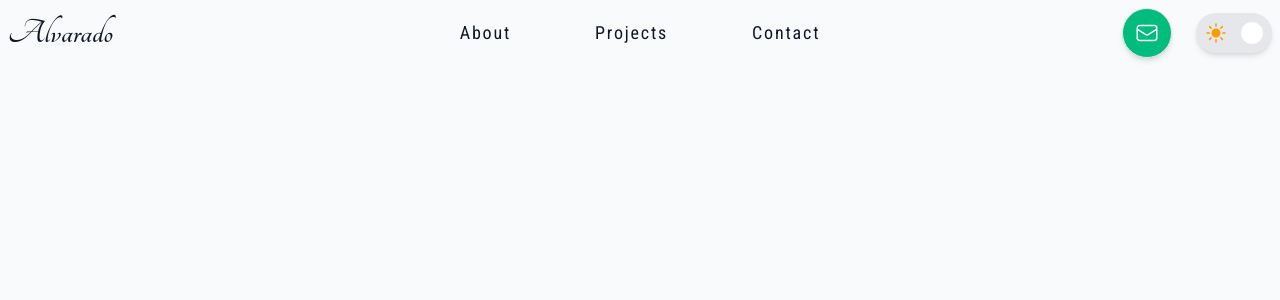
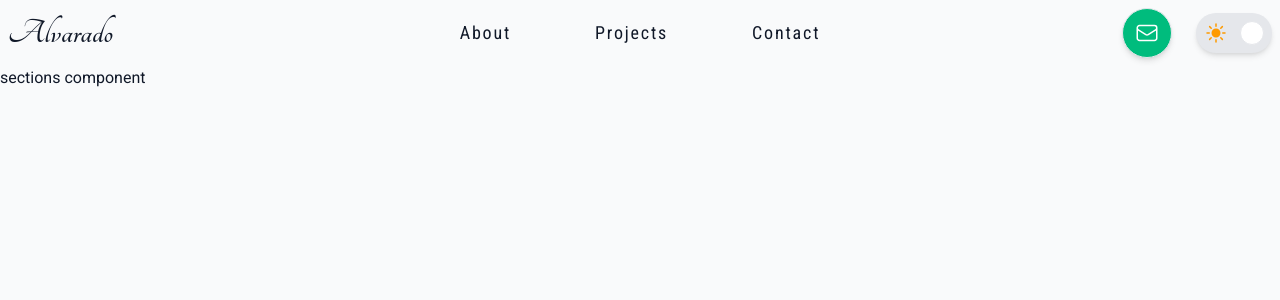
Before and after one commit to ealvara6/devfolio, a React (Vite) app: page / in a window 1280 px wide. Shown: the top 300 px of the page. Built offline with nearby package versions, Linux system fonts and the light colour scheme.

Commit message:
feat(sections): Add Sections component to the App component

```diff
--- a/src/App.tsx
+++ b/src/App.tsx
@@ -1,6 +1,7 @@
 import { useCallback, useState } from 'react';
 import { Navbar } from './components/Navbar';
 import { Drawer } from './components/Drawer';
+import { Sections } from './components/sections/Sections';
 
 export const App = () => {
   const [drawerOpen, setDrawerOpen] = useState(false);
@@ -11,6 +12,7 @@ export const App = () => {
     <main className=" bg-bg text-text min-h-screen transition-all duration-500 relative">
       <Navbar openMenu={openDrawer} />
       <Drawer open={drawerOpen} onClose={closeDrawer} />
+      <Sections />
     </main>
   );
 };
--- a/src/components/sections/Sections.tsx
+++ b/src/components/sections/Sections.tsx
@@ -1,3 +1,3 @@
 export const Sections = () => {
-
+    return <div>sections component</div>
 }
```
